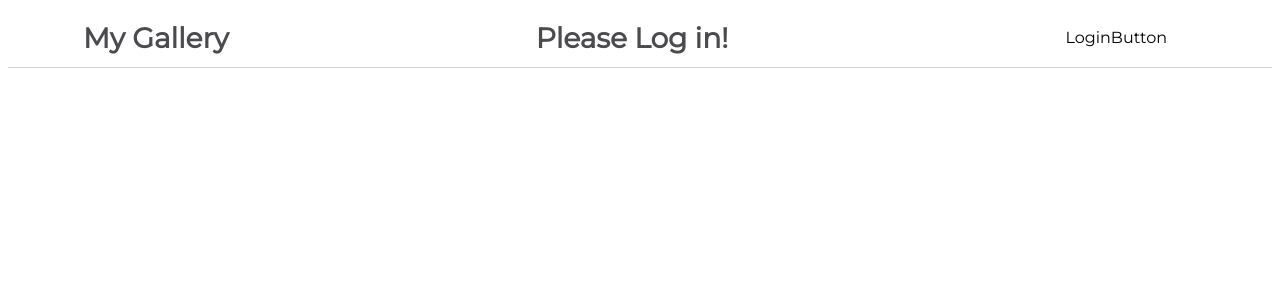
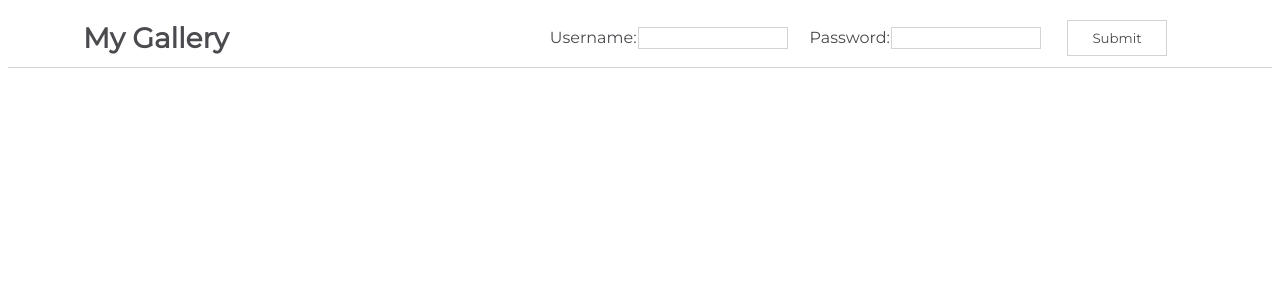
Before and after one commit to strasse34/functional-components-challenge, a React (Create React App) app in the folder my-app/: page / in a window 1280 px wide. Shown: the top 300 px of the page. Built offline with nearby package versions, Linux system fonts and the light colour scheme.

Commit message:
challenge

```diff
--- a/my-app/src/components/Form.js
+++ b/my-app/src/components/Form.js
@@ -3,14 +3,18 @@ import React from 'react'
 function Form(props) {
   return (
     <div>
-        {props.isLoggedIn ? (<h1>Please Log in!</h1>) : (
+        {props.isLoggedIn ? (
         <div>
             <form>
                 <label> Username:<input type="text" name="username" /></label>
                 <label> Password:<input type="password" name="password" /></label>
                 <br />
-                                        <button>Submit</button>
+                <button onClick={()=> this.LogOutHandler()}>Submit</button>
             </form>
+        </div>
+        ) : (
+        <div>
+            <button onClick={() => this.logInHandler()}>Log In</button>
         </div>
         )}
 
--- a/my-app/src/components/LoginButton.js
+++ /dev/null
@@ -1,9 +0,0 @@
-import React from 'react'
-
-function LoginButton() {
-  return (
-    <div>LoginButton</div>
-  )
-}
-
-export default LoginButton
--- a/my-app/src/components/NavBarForm.js
+++ b/my-app/src/components/NavBarForm.js
@@ -1,7 +1,7 @@
 import React, { Component } from 'react'
 import css from './css/NavBarForm.module.css'
 import Form from './Form'
-import LoginButton from './LoginButton'
+
 
 export class NavBarForm extends Component {
     constructor(props) {
@@ -39,8 +39,6 @@ export class NavBarForm extends Component {
         <div className={css.NavBar}>
             <h1>My Gallery</h1>
             <Form isLoggedIn={this.state.isLoggedIn} />
-            <LoginButton isLoggedIn={this.state.isLoggedIn} />
-
         </div>
         )
     }
```
Lines whose indentation alone changed are shown as unchanged.
